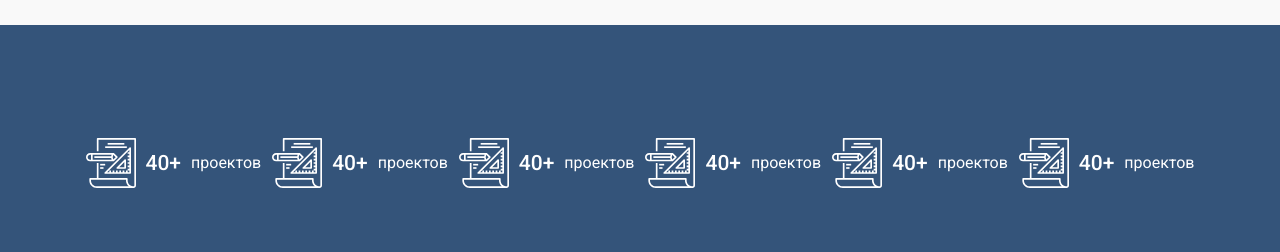
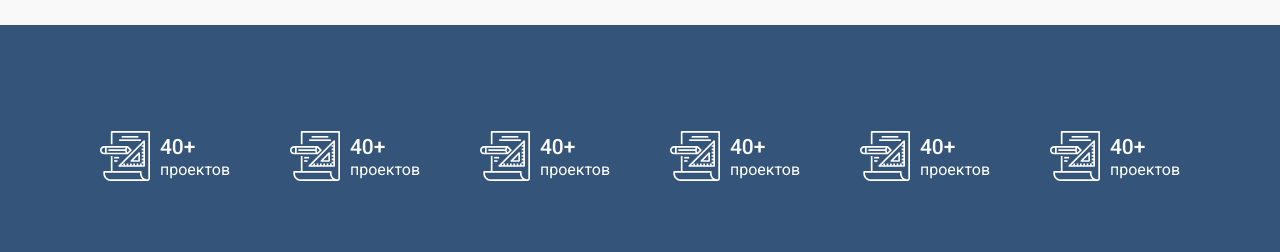
Before and after one commit to andriimakukha2/lesson-9, a plain HTML site: page index.html in a window 1280 px wide. Shown: the part 1080-1332 px from the top of the page. Drawn offline with Linux system fonts and the light colour scheme.

Commit message:
fixed the code

```diff
--- a/css/style.css
+++ b/css/style.css
@@ -156,7 +156,7 @@ h1, h2, h3, h4, h5, h6 {
     display: flex;
     justify-content: space-around;
     align-items: center;
-    gap: 10px;
+    gap: 30px;
 }
 
 .project__information {
@@ -164,6 +164,7 @@ h1, h2, h3, h4, h5, h6 {
     justify-content: space-around;
     align-items: center;
     gap: 10px;
+    line-height: 0.1;
 }
 
 .project__title {
--- a/index.html
+++ b/index.html
@@ -64,45 +64,57 @@
     <div class="project__container">
       <div class="project__information">
         <img src="img/project-1.svg" alt="Projec-1">
+        <div>
           <h3 id="section2" class="project__title">40+</h3>
           <p class="project__text">
             проектов
           </p>
         </div>
+      </div>
       <div class="project__information">
         <img src="img/project-2.svg" alt="Projec-2">
+        <div>
           <h3 class="project__title">40+</h3>
           <p class="project__text">
             проектов
           </p>
         </div>
+      </div>
       <div class="project__information">
         <img src="img/project-3.svg" alt="Projec-3">
+        <div>
           <h3 class="project__title">40+</h3>
           <p class="project__text">
             проектов
           </p>
         </div>
+      </div>
       <div class="project__information">
         <img src="img/project-4.svg" alt="Projec-4">
+        <div>
           <h3 class="project__title">40+</h3>
           <p class="project__text">
             проектов
           </p>
         </div>
+      </div>
       <div class="project__information">
         <img src="img/project-5.svg" alt="Projec-5">
+        <div>
           <h3 class="project__title">40+</h3>
           <p class="project__text">
             проектов
           </p>
         </div>
+      </div>
       <div class="project__information">
         <img src="img/project-6.svg" alt="Projec-6">
+        <div>
           <h3 class="project__title">40+</h3>
           <p class="project__text">
             проектов
           </p>
+        </div>
       </div>
     </div>
   </section>
@@ -123,7 +135,6 @@
       </button>
     </div>
   </section>
-  </section>
 </main>
 <footer class="footer center">
   <h6 id="section4" class="footer__name">
```
Also changed, not shown: 1 other file. Lines whose indentation alone changed are shown as unchanged.
